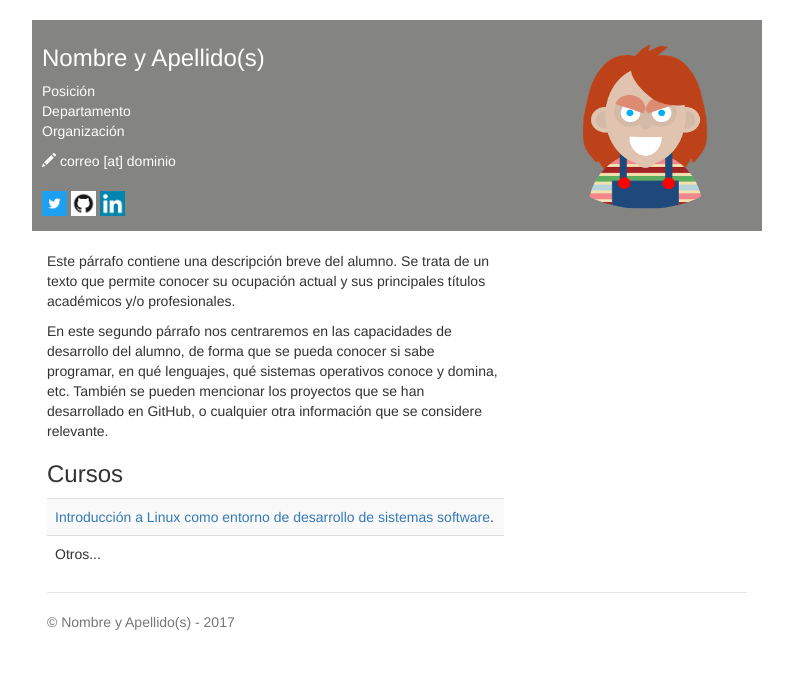
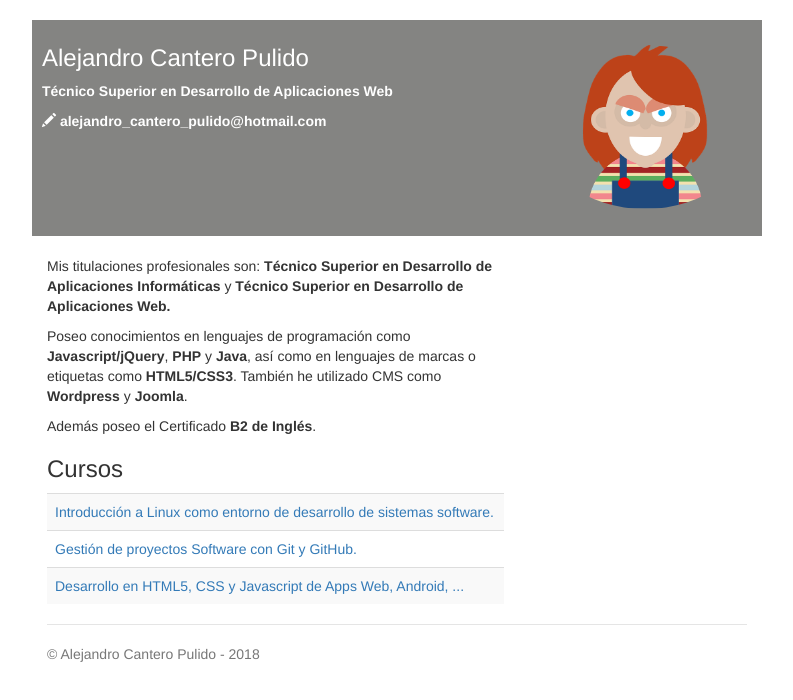
Before and after one commit to ale-cp/ale-cp.github.io, a plain HTML site: page index.html in a window 1280 px wide. Shown: the whole page, without its empty margins (243-1036 px from the left). Drawn offline with nearby package versions, Linux system fonts and the light colour scheme.

Commit message:
Versión personalizada de mi sitio

```diff
--- a/index.html
+++ b/index.html
@@ -1,14 +1,11 @@
-
 <!DOCTYPE html>
 <html>
   <head>
     <meta charset="utf-8">
-    <meta name="description" content="Página de ejemplo del MOOC de LINUX - UPM.">
-    <!--Sustituir por los datos del alumno-->
-    <meta name="author" content="Nombre y Apellido(s)">
+    <meta name="description" content="Página personal de Alejandro Cantero Pulido">
+    <meta name="author" content="Alejandro Cantero Pulido">
 
-    <!--Sustituir por los datos del alumno-->
-    <title>Nombre y Apellido(s)</title>
+    <title>Alejandro Cantero Pulido</title>
 
     <link href="css/bootstrap.min.css" rel="stylesheet">
     <link href="css/style.css" rel="stylesheet">
@@ -16,46 +13,37 @@
 
   <body>
     <div class="container header-bar">
-      <!--Sustituir por los datos del alumno-->
-      <h3>Nombre y Apellido(s) <span><img style="width: 214px; height: 164px;" class='img-circle' alt="Nombre y Apellido(s)" src="img/foto.png" align="right"></span></h3>
+      <h3>Alejandro Cantero Pulido<span><img style="width: 214px; height: 164px;" class='img-circle' alt="Alejandro Cantero Pulido" src="img/foto.png" align="right"></span></h3>
       <p>
-        <!--Sustituir por los datos del alumno-->
-        Posición<br>
-        Departamento<br>
-        Organización
+        <strong>Técnico Superior en Desarrollo de Aplicaciones Web</strong>
       </p>
       <address>
-        <!--Sustituir por los datos del alumno-->
-        <span class='glyphicon glyphicon-pencil'></span> correo [at] dominio <br>
+        <span class='glyphicon glyphicon-pencil'></span><strong> alejandro_cantero_pulido@hotmail.com</strong>
       </address>
-
-      <!--Sustituir por los datos del alumno-->
-      <p><a href="http://twitter.com/usuario" target="blank"><img src="img/twitter-icon.jpg" width=25></a>
-      <!--Sustituir por los datos del alumno-->
-      <a href="http://github.com/usuario" target="blank"><img src="img/github-icon.png" width=25></a>
-      <!--Sustituir por los datos del alumno-->
-      <a href="https://es.linkedin.com/in/usuario" target="blank"><img src="img/linkedin-icon.png" width=25></a>
+      <br><br><br><br>
     </div>
 
     <div class="container">
       <div class='row'>
         <div class='col-sm-8'>
           <br>
-          <p>Este párrafo contiene una descripción breve del alumno. Se trata de un texto que permite conocer su ocupación actual y sus principales títulos académicos y/o profesionales.  </p>
+          <p>Mis titulaciones profesionales son: <strong>Técnico Superior en Desarrollo de Aplicaciones Informáticas</strong> y <strong>Técnico Superior en Desarrollo de Aplicaciones Web.</strong></p>
 
-          <p>En este segundo párrafo nos centraremos en las capacidades de desarrollo del alumno, de forma que se pueda conocer si sabe programar, en qué lenguajes, qué sistemas operativos conoce y domina, etc. También se pueden mencionar los proyectos que se han desarrollado en GitHub, o cualquier otra información que se considere relevante.</p>
+          <p>Poseo conocimientos en lenguajes de programación como <strong>Javascript/jQuery</strong>, <strong>PHP</strong> y <strong>Java</strong>, así como en lenguajes de marcas o etiquetas como <strong>HTML5/CSS3</strong>. También he utilizado CMS como <strong>Wordpress</strong> y <strong>Joomla</strong>.</p>
+
+          <p>Además poseo el Certificado <strong>B2 de Inglés</strong>.</p>
 
           <h3>Cursos</h3>
           <table class='table table-striped'>
-            <tr><td><a href="https://www.miriadax.net" target="blank">Introducción a Linux como entorno de desarrollo de sistemas software</a>.</td></tr>
-            <tr><td>Otros...</td></tr>
+            <tr><td><a href="https://miriadax.net/web/introduccion-a-linux-como-entorno-de-desarrollo-de-sistemas-software" target="blank">Introducción a Linux como entorno de desarrollo de sistemas software.</a></td></tr>
+            <tr><td><a href="https://miriadax.net/web/gitmooc" target="blank">Gestión de proyectos Software con Git y GitHub.</a></td></tr>
+            <tr><td><a href="https://miriadax.net/web/html5mooc" target="blank">Desarrollo en HTML5, CSS y Javascript de Apps Web, Android, ...</a></td></tr>
           </table>
         </div>
       </div>
 
       <footer class="footer">
-        <!--Sustituir por los datos del alumno-->
-        <p>&copy; Nombre y Apellido(s) - 2017</p>
+        <p>&copy; Alejandro Cantero Pulido - 2018</p>
       </footer>
 
     </div>
```
